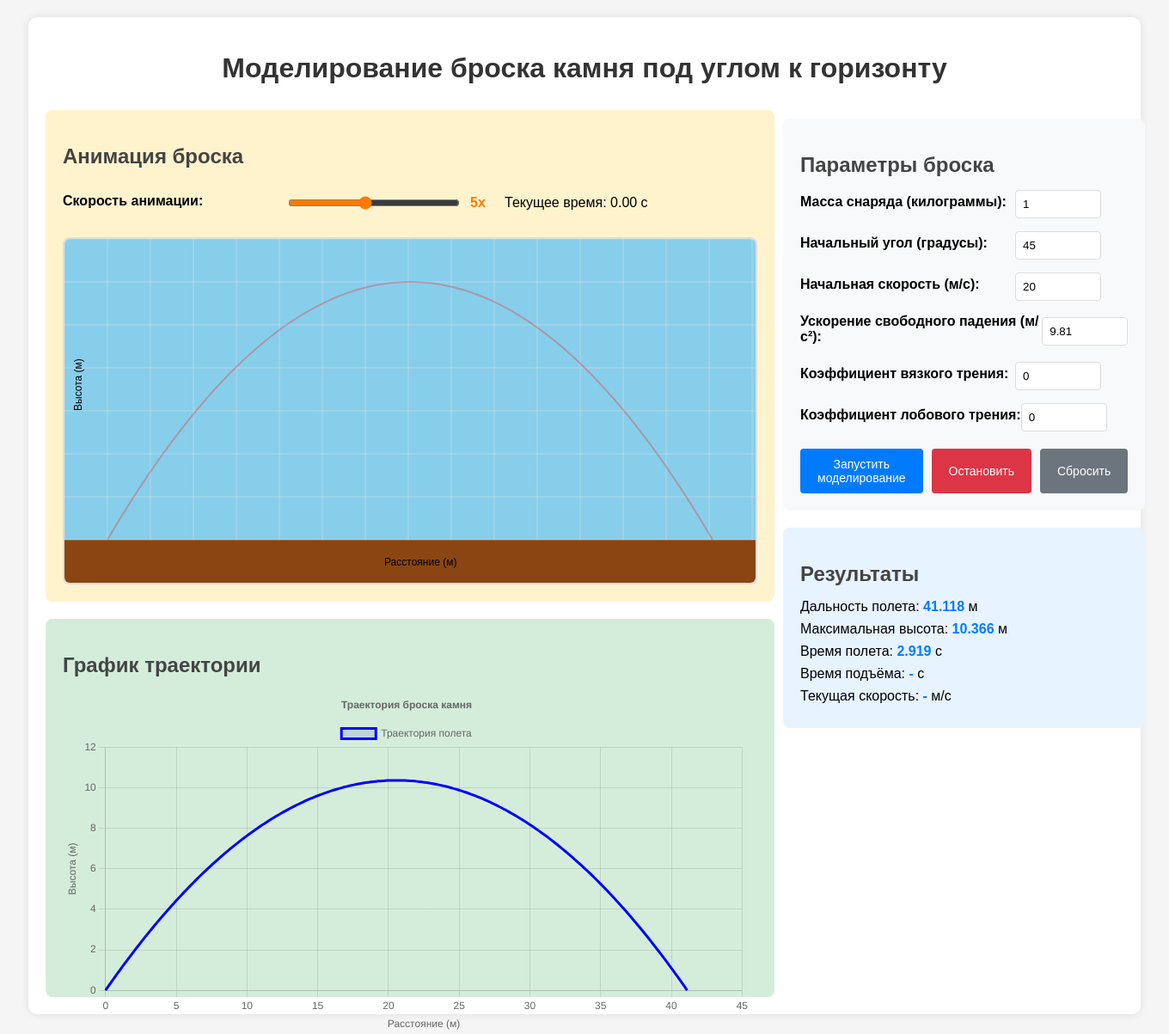
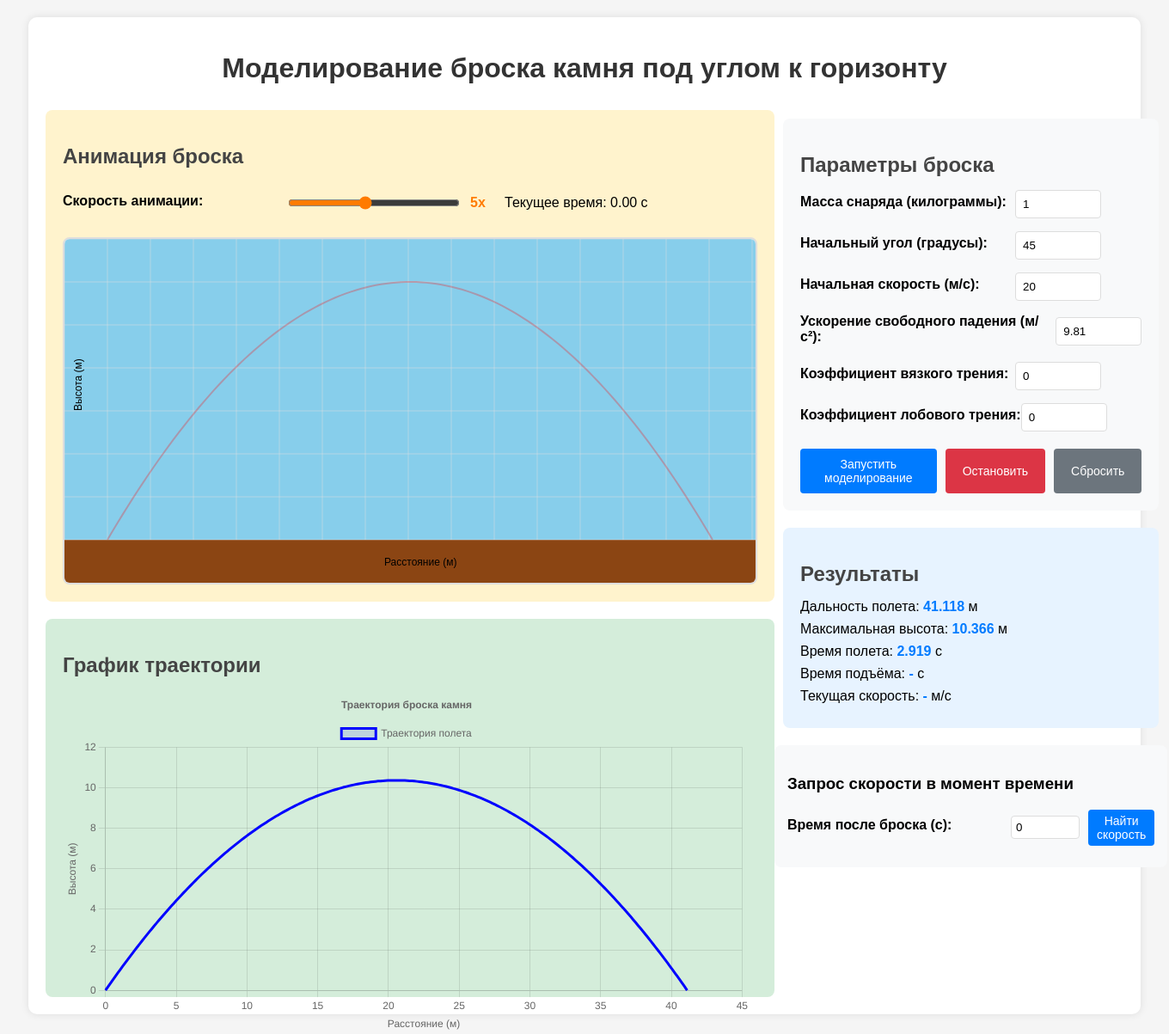
Before and after one commit to Leg15Coder/ThisIsTempory, a FastAPI app: page /physics/M1/ in a window 1360 px wide. Shown: the whole page at 86% size. Run offline with FastAPI, Linux system fonts and the light colour scheme.

Commit message:
Добавлена возможность расчёта скорости в момент времени

```diff
--- a/app/static/js/physics/M1.js
+++ b/app/static/js/physics/M1.js
@@ -264,6 +264,144 @@
         this.drawStaticElements();
         this.drawTrajectory();
     }
+
+    findSpeedAtTime(targetTime) {
+        if (this.trajectoryData.length === 0) {
+            return null;
+        }
+
+        // Если запрошено время 0 - возвращаем начальную скорость
+        if (targetTime <= 0) {
+            const initialSpeed = Math.sqrt(this.vx0 * this.vx0 + this.vy0 * this.vy0);
+            return {
+                speed: initialSpeed,
+                vx: this.vx0,
+                vy: this.vy0,
+                x: this.x0,
+                y: this.y0,
+                time: 0,
+                exactMatch: true
+            };
+        }
+
+        // Ищем ближайшую точку по времени
+        let accumulatedTime = 0;
+        let closestPoint = null;
+        let minTimeDiff = Infinity;
+
+        for (let i = 0; i < this.trajectoryData.length; i++) {
+            const point = this.trajectoryData[i];
+            accumulatedTime += point.dt || 0;
+
+            const timeDiff = Math.abs(accumulatedTime - targetTime);
+
+            if (timeDiff < minTimeDiff) {
+                minTimeDiff = timeDiff;
+                closestPoint = {
+                    index: i,
+                    point: point,
+                    time: accumulatedTime,
+                    timeDiff: timeDiff
+                };
+            }
+
+            // Если нашли точку с достаточно маленькой разницей во времени
+            if (timeDiff < 0.001) {
+                break;
+            }
+        }
+
+        if (!closestPoint) {
+            return null;
+        }
+
+        // Вычисляем скорость в этой точке
+        const speed = this.calculateSpeedAtPoint(closestPoint.index);
+        const velocityComponents = this.calculateVelocityComponents(closestPoint.index);
+
+        return {
+            speed: speed,
+            vx: velocityComponents.vx,
+            vy: velocityComponents.vy,
+            x: closestPoint.point.x,
+            y: closestPoint.point.y,
+            time: closestPoint.time,
+            timeDiff: closestPoint.timeDiff,
+            exactMatch: closestPoint.timeDiff < 0.001
+        };
+    }
+
+    calculateSpeedAtPoint(pointIndex) {
+        if (this.trajectoryData.length <= 1) {
+            return Math.sqrt(this.vx0 * this.vx0 + this.vy0 * this.vy0);
+        }
+
+        if (pointIndex === 0) {
+            // Начальная скорость
+            return Math.sqrt(this.vx0 * this.vx0 + this.vy0 * this.vy0);
+        }
+
+        const currentPoint = this.trajectoryData[pointIndex];
+        const prevPoint = this.trajectoryData[pointIndex - 1];
+
+        const dx = currentPoint.x - prevPoint.x;
+        const dy = currentPoint.y - prevPoint.y;
+        const dt = currentPoint.dt || 0.01;
+
+        return Math.sqrt((dx/dt)**2 + (dy/dt)**2);
+    }
+
+    calculateVelocityComponents(pointIndex) {
+        if (this.trajectoryData.length <= 1 || pointIndex === 0) {
+            return { vx: this.vx0, vy: this.vy0 };
+        }
+
+        const currentPoint = this.trajectoryData[pointIndex];
+        const prevPoint = this.trajectoryData[pointIndex - 1];
+        const dt = currentPoint.dt || 0.01;
+
+        return {
+            vx: (currentPoint.x - prevPoint.x) / dt,
+            vy: (currentPoint.y - prevPoint.y) / dt
+        };
+    }
+
+    // Метод для отображения точки на графике при запросе
+    highlightPointAtTime(targetTime) {
+        const result = this.findSpeedAtTime(targetTime);
+        if (!result) return;
+
+        this.drawStaticElements();
+        this.drawTrajectory();
+
+        // Рисуем маркер в найденной точке
+        const ctx = this.ctx;
+        const scaledPoint = this.scalePoint({ x: result.x, y: result.y });
+
+        // Рисуем маркер точки
+        ctx.fillStyle = '#28a745';
+        ctx.beginPath();
+        ctx.arc(scaledPoint.x, scaledPoint.y, 8, 0, Math.PI * 2);
+        ctx.fill();
+
+        // Обводка маркера
+        ctx.strokeStyle = '#FFFFFF';
+        ctx.lineWidth = 2;
+        ctx.stroke();
+
+        // Дополнительный круг для выделения
+        ctx.strokeStyle = '#28a745';
+        ctx.lineWidth = 1;
+        ctx.beginPath();
+        ctx.arc(scaledPoint.x, scaledPoint.y, 12, 0, Math.PI * 2);
+        ctx.stroke();
+
+        // Подпись точки
+        ctx.fillStyle = '#000';
+        ctx.font = '12px Arial';
+        ctx.fillText(`t=${result.time.toFixed(2)}с`, scaledPoint.x + 15, scaledPoint.y - 10);
+        ctx.fillText(`v=${result.speed.toFixed(2)}м/с`, scaledPoint.x + 15, scaledPoint.y + 5);
+    }
 }
 
 // Инициализация при загрузке страницы
@@ -327,9 +465,15 @@
         trajectoryChart.destroy();
         trajectoryChart = null;
     }
+
     document.getElementById('range').textContent = '-';
     document.getElementById('max-height').textContent = '-';
     document.getElementById('flight-time').textContent = '-';
+    document.getElementById('height-time').textContent = '-';
+    document.getElementById('current-speed').textContent = '-';
+
+    document.getElementById('query-time').value = '0';
+    document.getElementById('query-result').textContent = '';
 }
 
 function updateChart(trajectoryData) {
@@ -399,3 +543,45 @@
     document.getElementById('max-height').textContent = stats.max_height.toFixed(3);
     document.getElementById('flight-time').textContent = stats.flight_time.toFixed(3);
 }
+
+function querySpeedAtTime() {
+    const queryTimeInput = document.getElementById('query-time');
+    const queryResult = document.getElementById('query-result');
+
+    if (!animation.trajectoryData || animation.trajectoryData.length === 0) {
+        queryResult.textContent = 'Сначала запустите моделирование';
+        queryResult.style.color = '#dc3545';
+        return;
+    }
+
+    const targetTime = parseFloat(queryTimeInput.value);
+
+    if (isNaN(targetTime) || targetTime < 0) {
+        queryResult.textContent = 'Введите корректное время (≥ 0)';
+        queryResult.style.color = '#dc3545';
+        return;
+    }
+
+    const result = animation.findSpeedAtTime(targetTime);
+
+    if (!result) {
+        queryResult.textContent = 'Не удалось найти данные для указанного времени';
+        queryResult.style.color = '#dc3545';
+        return;
+    }
+
+    // Форматируем результат
+    let resultText = `Скорость в момент времени ${result.time.toFixed(3)}с: ${result.speed.toFixed(3)} м/с`;
+    resultText += `\nКомпоненты: Vx=${result.vx.toFixed(3)} м/с, Vy=${result.vy.toFixed(3)} м/с`;
+    resultText += `\nКоординаты: x=${result.x.toFixed(3)} м, y=${result.y.toFixed(3)} м`;
+
+    if (!result.exactMatch) {
+        resultText += `\n(ближайшая доступная точка, разница: ${result.timeDiff.toFixed(4)}с)`;
+    }
+
+    queryResult.innerHTML = resultText.replace(/\n/g, '<br>');
+    queryResult.style.color = result.exactMatch ? '#088725' : '#0f0107';
+
+    // Подсвечиваем точку на анимации
+    animation.highlightPointAtTime(targetTime);
+}
--- a/app/templates/physics/M1.html
+++ b/app/templates/physics/M1.html
@@ -73,7 +73,7 @@
             </div>
         </div>
 
-                <div class="results-panel">
+        <div class="results-panel">
             <h2>Результаты</h2>
             <div id="stats">
                 <p>Дальность полета: <span id="range">-</span> м</p>
@@ -84,7 +84,21 @@
             </div>
         </div>
 
+        <div class="speed-query" style="margin-top: 20px; padding: 15px; background: #f8f9fa; border-radius: 8px;">
+            <h3>Запрос скорости в момент времени</h3>
+            <div style="display: flex; gap: 10px; align-items: center;">
+                <label for="query-time">Время после броска (с):</label>
+                <input type="number" id="query-time" step="0.01" min="0" value="0"
+                       style="width: 80px; padding: 5px;">
+                <button onclick="querySpeedAtTime()"
+                        style="padding: 5px 10px; background: #007bff; color: white; border: none; border-radius: 4px; cursor: pointer;">
+                    Найти скорость
+                </button>
             </div>
+            <div id="query-result" style="margin-top: 10px; font-weight: bold; color: #28a745;"></div>
+        </div>
+
+        </div>
 
 
 
```
